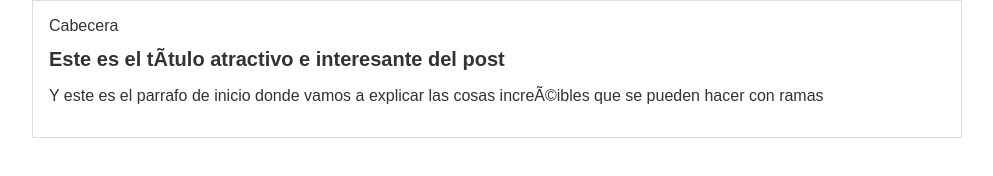
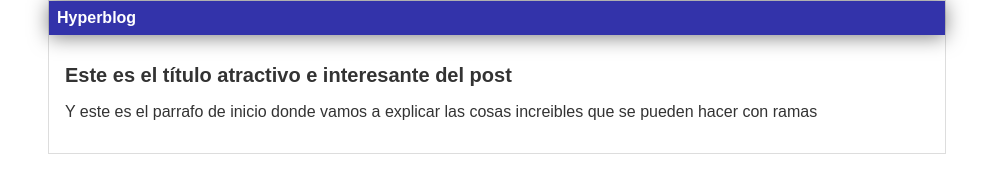
Before and after one commit to pabe94/Curso-profesional-avanzado-Git-y-Github, a plain HTML site: page index.html in a window 1280 px wide. Shown: the whole page, without its empty margins (143-1136 px from the left). Drawn offline with Linux system fonts and the light colour scheme.

Commit message:
Finalizada la cabecera

```diff
--- a/css/estilos.css
+++ b/css/estilos.css
@@ -2,15 +2,33 @@ body
 {
     color: #333;
     text-align: center;
-    font-family: "Arial";
+    font-family: Arial;
     font-size: 16px;
     margin: 0;
     padding: 0;
 }
+
+#cabecera
+{
+    background: #33A;
+    box-shadow: 0px 2px 20px 0px rgba(0,0,0,0.5);
+    color: white;
+    font-weight: bold;
+    margin: 0;
+    padding: 0.5em;
+}
+
+#cabecera #tagline
+{
+    padding: 0 0 0 1em;
+    font-weight: normal;
+    font-size: 0.8em;
+}
+
 #container
 {
     width: 70%;
-    padding: 1em;
+    padding: 0;
     text-align: left;
     border: 1px solid #DDD;
     margin: 0 auto;
@@ -20,3 +38,7 @@ body
 {
     font-size: 20px;
 }
+#post
+{
+    padding: 1em;
+}
--- a/index.html
+++ b/index.html
@@ -6,11 +6,11 @@
     <body>
         <div id="container">
             <div id="cabecera">
-                Cabecera
+                Hyperblog
             </div>
             <div id="post">
-                <h1>Este es el tÃ­tulo atractivo e interesante del post</h1>
-                <p>Y este es el parrafo de inicio donde vamos a explicar las cosas increÃ©ibles que se pueden hacer con ramas</p>
+                <h1>Este es el título atractivo e interesante del post</h1>
+                <p>Y este es el parrafo de inicio donde vamos a explicar las cosas increibles que se pueden hacer con ramas</p>
             </div>
         </div>
     </body>
```
